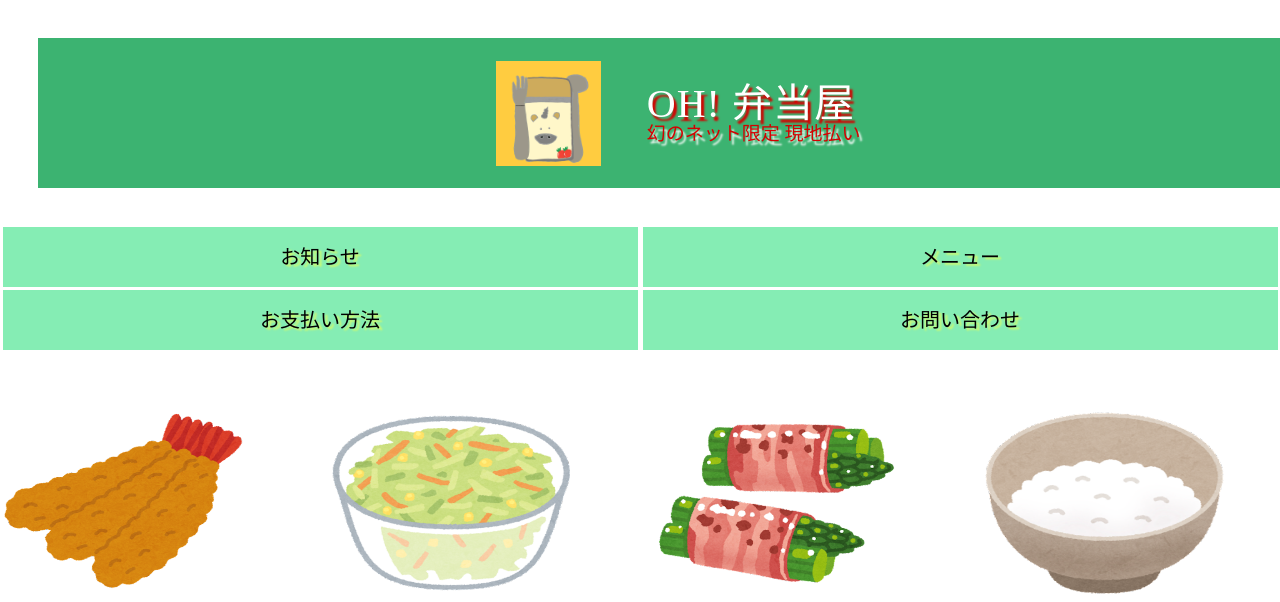
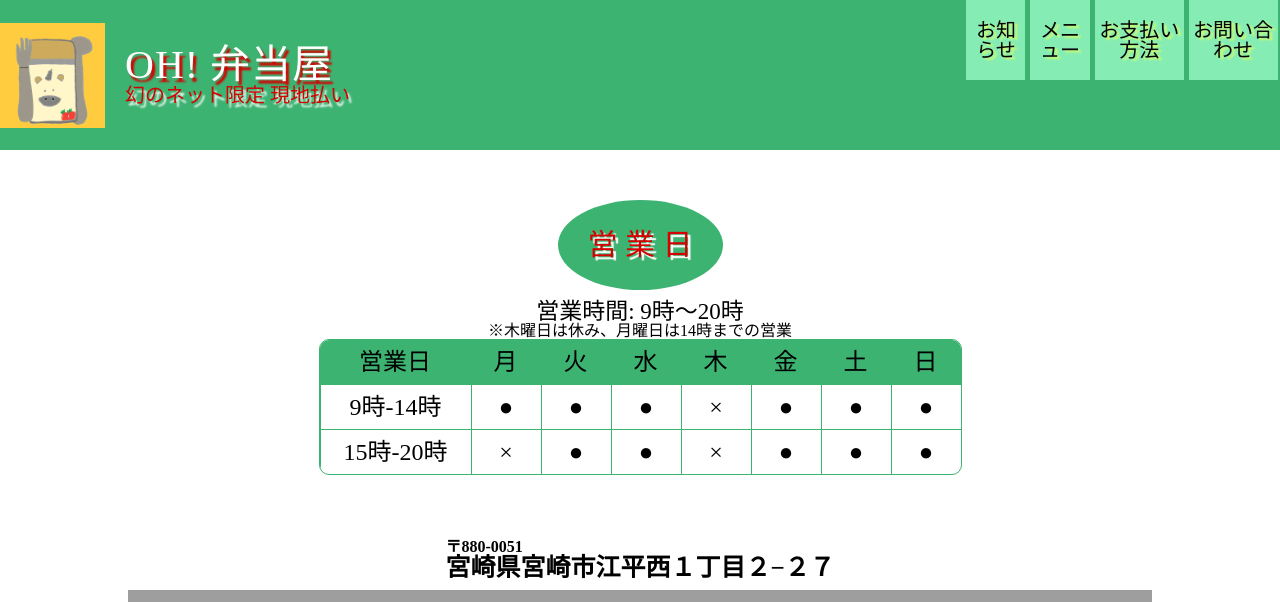
Before and after one commit to michikofujita/oh-bento, a PHP site: page / in a window 1280 px wide. Shown: the top 602 px of the page. Run offline with PHP 8.4, Linux system fonts and the light colour scheme; grey boxes are pictures that could not be loaded.

Commit message:
藤田編集　pc用レスポンシブ途中

```diff
--- a/css/base-style.css
+++ b/css/base-style.css
@@ -22,7 +22,6 @@ header .hero {
 
 .hero {
     display: flex;
-    justify-content: center;
     align-items: center;
 }
 
@@ -85,9 +84,7 @@ nav a:hover {
 }
 
 
-
 /* address部分 */
-
 dl {
     text-align: center;
     margin: 50px auto 0 auto;
@@ -177,8 +174,9 @@ footer {
     font-size: 20px;
 }
 
+
+
 /* 画面サイズ変更 */
-
 @media screen and (min-width: 1000px) {
     .for-sh {
         display: block;
@@ -186,24 +184,28 @@ footer {
     .for-pc {
         display: none;
     }
-    .flex {
+    .header-flex {
         display: flex;
-    }
-    header .hero {
         background-color: #3cb371;
-        width: 100%;
+        /* width: 100%; */
         height: 150px;
     }
-}
 
 
+    nav ul {
+        display: flex;
+        margin: 0 auto 50px auto;
+        padding: 0;
+    }
 
 
-
-
-
-
-
+    .business {
+        font-size: 1.5rem;
+    }
+    .business th, .business td {
+        padding: 10px 23px;
+    }
+}
 
 
 @media screen and (max-width: 999px) {
--- a/header.php
+++ b/header.php
@@ -8,9 +8,7 @@
     <!-- <link rel="stylesheet" href="css/news-style.css"> -->
     <link rel="stylesheet" href="css/base-style.css">
 
-    <!-- <link rel="favicon" href="./favicon.ico">
-    <link rel="stylesheet" href="css/style-tb.css" media="screen and (min-width: 600px)">
-    <link rel="stylesheet" href="css/style-pc.css" media="screen and (min-width: 1000px)"> -->
+    <!-- <link rel="favicon" href="./favicon.ico">-->
     <link rel="stylesheet" href="https://fonts.googleapis.com/css?family=M+PLUS+1p">
 </head>
 
--- a/index.php
+++ b/index.php
@@ -2,7 +2,6 @@
 <?php require 'menu.php'; ?>
 
    <!-- 商品 -->
-<?php require 'product.php'; ?>
 
    <!-- 商品 -->
 <?php require 'address.php'; ?>
--- a/menu.php
+++ b/menu.php
@@ -25,4 +25,5 @@
                 <li><a href="cash.php"><b>お支払い方法</b></a></li>
                 <li><a href="https://forms.gle/XxQXLUEwLa4BXu4GA"><b>お問い合わせ</b></a></li>
             </ul>
+    <div>
 </header>
```
